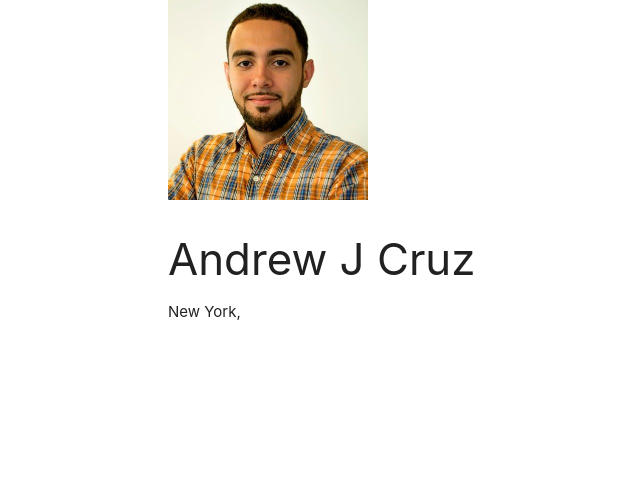
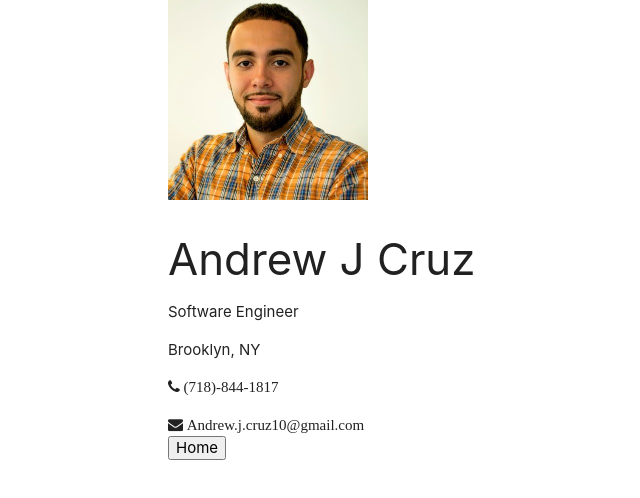
Before and after one commit to ajdat10/Andrew-s_Resume, a React (Create React App) app: page /resume in a window 1280 px wide. Shown: the top 498 px of the page, without its empty margins (24-664 px from the left). Built offline with nearby package versions, Linux system fonts and the light colour scheme.

Commit message:
adding side info

```diff
--- a/src/pages/Resume.js
+++ b/src/pages/Resume.js
@@ -12,10 +12,26 @@ export default () => {
         <div class='profile-nav-info'>
           <h3 class='user-name'>Andrew J Cruz</h3>
         </div>
+        <div>
+          <p class="job-title">Software Engineer</p>
+        </div>
         <div class='address'>
-          <p class="state">New York,</p>
+          <p class="city/state">Brooklyn, NY</p>
+        </div>
+        <div class="main-bd">
+          <div class="left-side">
+            <p class="modile-number">
+              <i class="fa fa-phone"> (718)-844-1817</i>
+            </p>
+            <div class="user-email">
+              <i class="fa fa-envelope"> Andrew.j.cruz10@gmail.com</i>
+            </div>
+          </div>
 
         </div>
+        <Link to="/">
+          <button>Home</button>
+        </Link>
       </div>
     </div>
   )
```
